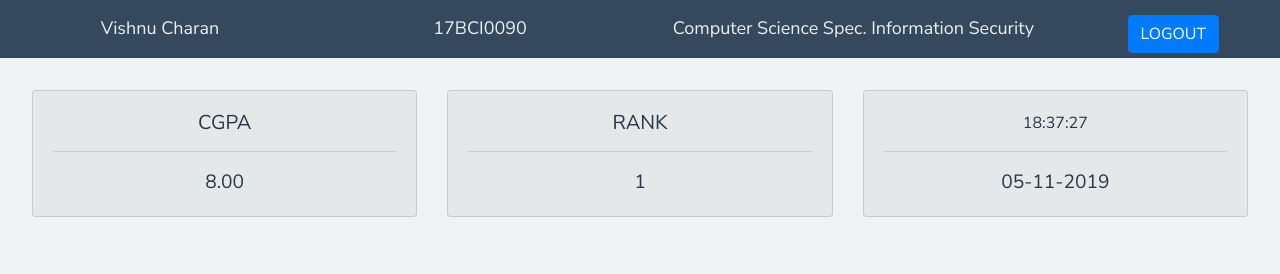
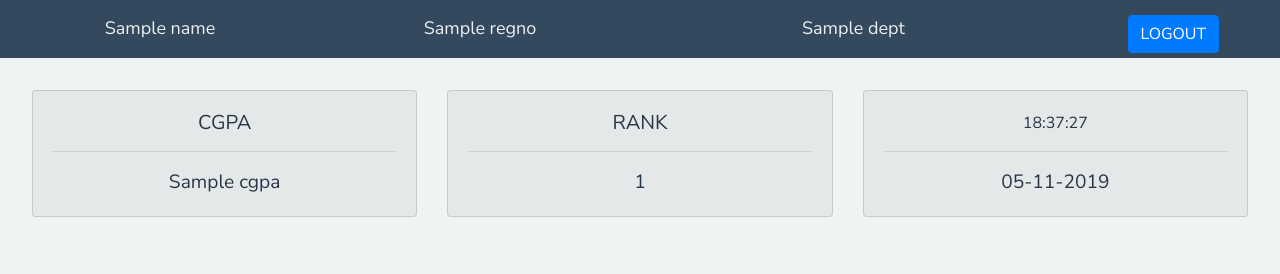
Before and after one commit to AbhinavBande/secure-room-allotment, a Node server app: template views/allotment.hbs in a window 1280 px wide. Shown: the part 146-420 px from the top of the page. Run offline with Node 20, Linux system fonts and the light colour scheme; the template is opened without the code that fills it: most values are stand-ins (such as "Sample title", 1, 10 or a date in 2020).

Commit message:
done with sessions, and security measures

```diff
--- a/package.json
+++ b/package.json
@@ -9,10 +9,14 @@
   "author": "",
   "license": "ISC",
   "dependencies": {
+    "bcrypt": "^3.0.6",
     "cookie-parser": "^1.4.4",
     "express": "^4.17.1",
+    "express-session": "^1.17.0",
     "hbs": "^4.0.6",
+    "helmet": "^3.21.2",
     "mysql": "^2.17.1",
-    "sql-injection": "0.0.6"
+    "sql-injection": "0.0.6",
+    "uuid": "^3.3.3"
   }
 }
--- a/public/allotment-script.js
+++ b/public/allotment-script.js
@@ -21,7 +21,7 @@ function checkTime(i) {
 
 
 function logout() {
-    window.location = "/";
+    window.location = "/logout";
 }
 
 function proceed(){
@@ -46,46 +46,44 @@ function proceed(){
     var cond1 =0;
     if(c1>0 && c2>0 && c3>0){
         cond1++;
-        // alert("Success");
-        window.location = "/confirmation";
+        document.getElementById("optionsform").submit();
     }
     else{
         alert("Please select your class");
     }
-    //
+
     // var f1str = document.getElementById("f1-room-str");
     // var f1blk = document.getElementById("f1-block");
     // var f2str = document.getElementById("f2-room-str");
     // var f2blk = document.getElementById("f2-block");
     // var f3str = document.getElementById("f3-room-str");
     // var f3blk = document.getElementById("f3-block");
-    //
+
     // var opt1 = [f1str, f1blk];
     // var opt2 = [f2str, f2blk];
     // var opt3 = [f3str, f3blk];
-    //
+
     // console.log(opt1);
     // console.log(opt2);
     // console.log(opt3);
-    //
+
     // var cond2 = 0;
     // if(JSON.stringify(opt1) === JSON.stringify(opt2)){
     //     alert("Your choice 1 and choice 2 are the same. Please change it.")
     //     cond2++;
     // }
-    //
+
     // else if(JSON.stringify(opt2) === JSON.stringify(opt3)){
     //     alert("Your choice 2 and choice 3 are the same. Please change it.")
     //     cond2++;
     // }
-    //
+
     // else if(JSON.stringify(opt1) === JSON.stringify(opt3)){
     //     alert("Your choice 1 and choice 3 are the same. Please change it.")
     //     cond2++;
     // }
-    //
+
     // if(cond1 === 1 && cond2 === 0 ){
-    //     alert("Success");
     // }
 
 
--- a/public/confirm-script.js
+++ b/public/confirm-script.js
@@ -20,7 +20,7 @@ function checkTime(i) {
 }
 
 function logout() {
-    window.location = "/";
+    window.location = "/logout";
 }
 
 function notConfirm() {
--- a/src/app.js
+++ b/src/app.js
@@ -1,12 +1,28 @@
 const path=require('path');
 const express = require('express');
-var mysql = require('mysql')
+var mysql = require('mysql');
+var cookieParser = require('cookie-parser');
+var session = require('express-session');
+const bcrypt = require('bcrypt');
+const helmet = require('helmet');
+const uuid = require('uuid/v4');
 
 const app=express();
 const publicDirectoryPath = path.join(__dirname, "../public");
 
-app.use(express.json())
-app.use(express.urlencoded({ extended: true }))
+app.use(helmet())
+app.use(express.json());
+app.use(cookieParser());
+app.use(session({
+    genid: () => {
+      return uuid() // use UUIDs for session IDs
+    },
+    secret: 'A8aasns776sabsh',
+    resave: false,
+    saveUninitialized: true,
+    maxAge: Date.now() + (3600 * 1000)
+  }))
+app.use(express.urlencoded({ extended: true }));
 app.use(express.static(publicDirectoryPath));
 
 var connection = mysql.createConnection({
@@ -25,10 +41,13 @@ app.get('', (req,res)=>{
 app.post('', (req,res)=>{
     var username=req.body.username;
     var password=req.body.pass;
-    connection.query(`SELECT * from students where RegNo='${username}';`, function (err, rows, fields) {
+    var hash = bcrypt.hashSync(password, 10);
+    connection.query(`SELECT * from students where RegNo=?;`,[username], function (err, rows, fields) {
         if(!err){
 			if(rows.length>0){
-				if(rows[0].RegNo && rows[0].Password && rows[0].Password==password){
+				if(rows[0].RegNo && rows[0].Password && bcrypt.compareSync(password, rows[0].Password)){
+                    req.session.user=rows[0].RegNo;
+                    res.cookie('name', rows[0].RegNo);
 					res.redirect('/instructions');
 				}
 				else{
@@ -43,20 +62,62 @@ app.post('', (req,res)=>{
 })
 
 app.get('/instructions', (req,res)=>{
-    if(req.query.submit){
-        res.redirect("/user");
+    if(req.cookies.name && req.session.user && req.cookies.name==req.session.user){
+        if(req.query.submit){
+            res.redirect("/user");
+        }
+        else{
+            res.render('instructions');
+        }
     }
     else{
-        res.render('instructions');
+        res.redirect("/");
+    }
+
+})
+
+app.get('/user', (req,res)=>{
+    if(req.cookies.name && req.session.user && req.cookies.name==req.session.user){
+        username=req.cookies.name;
+        connection.query(`SELECT * from students where RegNo=?;`,[username], function (err, rows, fields) {
+            if(!err){
+                if(rows.length>0){
+                        data={ name: rows[0].Name, rank: rows[0].U_Rank, dept: rows[0].Department, cgpa: rows[0].CGPA, Regno: username};
+                        res.render("allotment", data);
+                }
+            }
+        })
+    }
+    else{
+        res.redirect("/");
     }
 })
 
-app.get('/user', (req,res)=>{
-    res.render('allotment');
+app.post('/user', (req, res)=>{
+    res.redirect("/confirmation");
 })
 
 app.get('/confirmation', (req,res)=>{
-    res.render('confirmation');
+    if(req.cookies.name && req.session.user && req.cookies.name==req.session.user){
+        username=req.cookies.name;
+        connection.query(`SELECT * from students where RegNo=?;`,[username], function (err, rows, fields) {
+            if(!err){
+                if(rows.length>0){
+                        data={ name: rows[0].Name, rank: rows[0].U_Rank, dept: rows[0].Department, cgpa: rows[0].CGPA, Regno: username};
+                        res.render("confirmation", data);
+                }
+            }
+        })
+    }
+    else{
+        res.redirect("/");
+    }
+})
+
+app.get('/logout',(req,res)=>{
+    res.clearCookie('name');
+    req.session.destroy();
+    res.redirect("/");
 })
 
 
--- a/views/allotment.hbs
+++ b/views/allotment.hbs
@@ -27,13 +27,13 @@
 </nav>
 <div class="row stu-info">
     <div class="col-md-3 col-sm-12">
-        <p class="stu-det" id="stu-name">Vishnu Charan</p>
+        <p class="stu-det" id="stu-name">{{name}}</p>
     </div>
     <div class="col-md-3 col-sm-12">
-        <p class="stu-det" id="stu-regno">17BCI0090</p>
+        <p class="stu-det" id="stu-regno">{{Regno}}</p>
     </div>
     <div class="col-md-4 col-sm-12">
-        <p class="stu-det" id="stu-course">Computer Science Spec. Information Security</p>
+        <p class="stu-det" id="stu-course">{{dept}}</p>
     </div>
     <div class="col-md-2 col-sm-12" style="text-align: center">
         <input class="logout-btn btn btn-primary" type="button" id="logout" value="LOGOUT" onclick="logout()">
@@ -65,14 +65,14 @@
             <div class="card-body">
                 <h5 class="card-title">CGPA</h5>
                 <hr>
-                <p class="card-text" id="stu-cgpa">8.00</p>
+                <p class="card-text" id="stu-cgpa">{{cgpa}}</p>
             </div>
         </div>
         <div class="card c1">
             <div class="card-body">
                 <h5 class="card-title">RANK</h5>
                 <hr>
-                <p class="card-text" id="stu-rank">1</p>
+                <p class="card-text" id="stu-rank">{{rank}}</p>
             </div>
         </div>
         <div class="card c1">
@@ -85,6 +85,7 @@
     </div>
 </div>
 <br>
+<form method="post" name="options" id="optionsform">
     <div class="option-content">
         <div class="card-deck">
             <div class="card">
@@ -255,6 +256,7 @@
         </div>
         <div class="col"></div>
     </div>
+</form>
 <br>
 <script type="text/javascript" src="allotment-script.js"></script>
 </body>
```
Also changed, not shown: views/confirmation.hbs (+5 -5 lines), 2 other files. Lines whose indentation alone changed are shown as unchanged.
